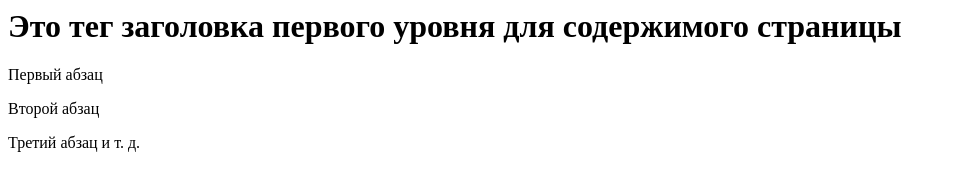
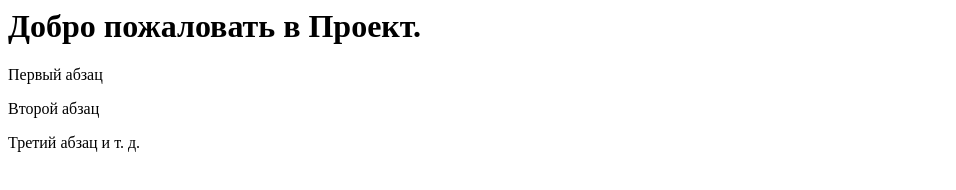
Before and after one commit to Error-me/jo, a plain HTML site: page index.html in a window 1280 px wide. Shown: the whole page, without its empty margins (0-956 px from the left). Drawn offline with Linux system fonts and the light colour scheme.

Commit message:
Update index.html

```diff
--- a/index.html
+++ b/index.html
@@ -3,10 +3,11 @@
 <head>
 
 <meta http-equiv="Content-Type" content="text/html; charset=UTF-8">
-<title>Топовый сайт новичка</title>
+<title>Сайт проекта</title>
 </head>
+
 <body>
-<h1>Это тег заголовка первого уровня для содержимого страницы</h1>
+<h1>Добро пожаловать в Проект.</h1>
 <p>Первый абзац</p>
 <p>Второй абзац</p>
 <p>Третий абзац и т. д.</p>
```
